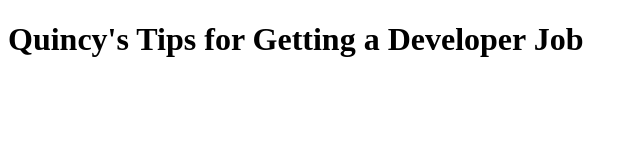
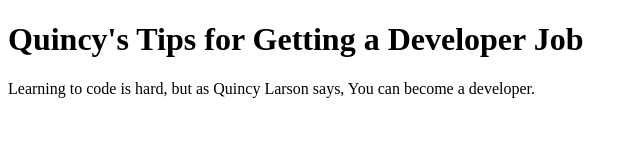
Before and after one commit to mohamed-abdina/Quincy-s-Tips-for-Getting-a-Developer-Job, a plain HTML site: page index.html in a window 1280 px wide. Shown: the whole page, without its empty margins (0-640 px from the left). Drawn offline with Linux system fonts and the light colour scheme.

Commit message:
Add introductory paragraph

```diff
--- a/index.html
+++ b/index.html
@@ -7,5 +7,6 @@
 </head>
 <body>
     <h1>Quincy's Tips for Getting a Developer Job</h1>
+    <p>Learning to code is hard, but as Quincy Larson says, You can become a developer.</p>
 </body>
 </html>
```
